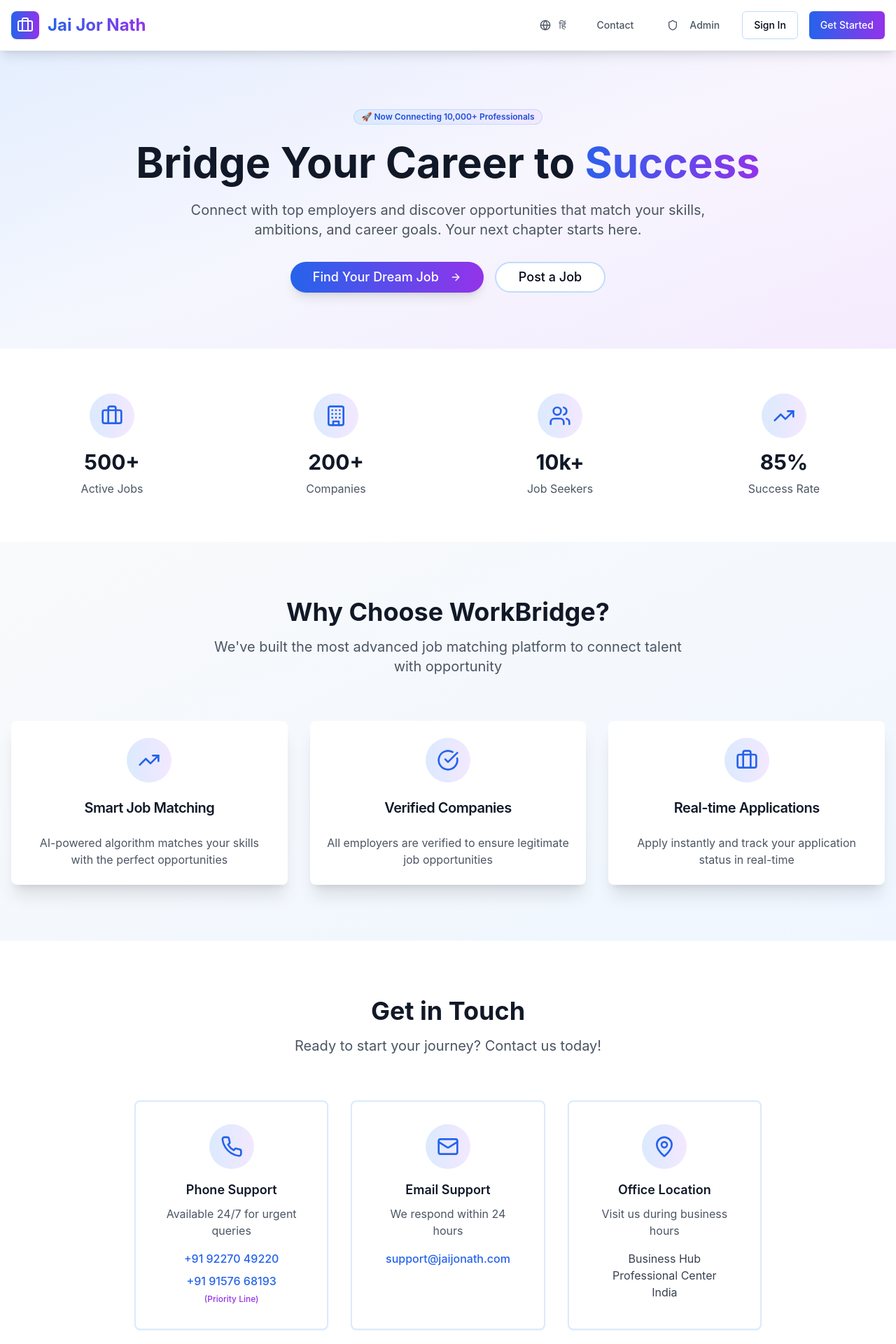
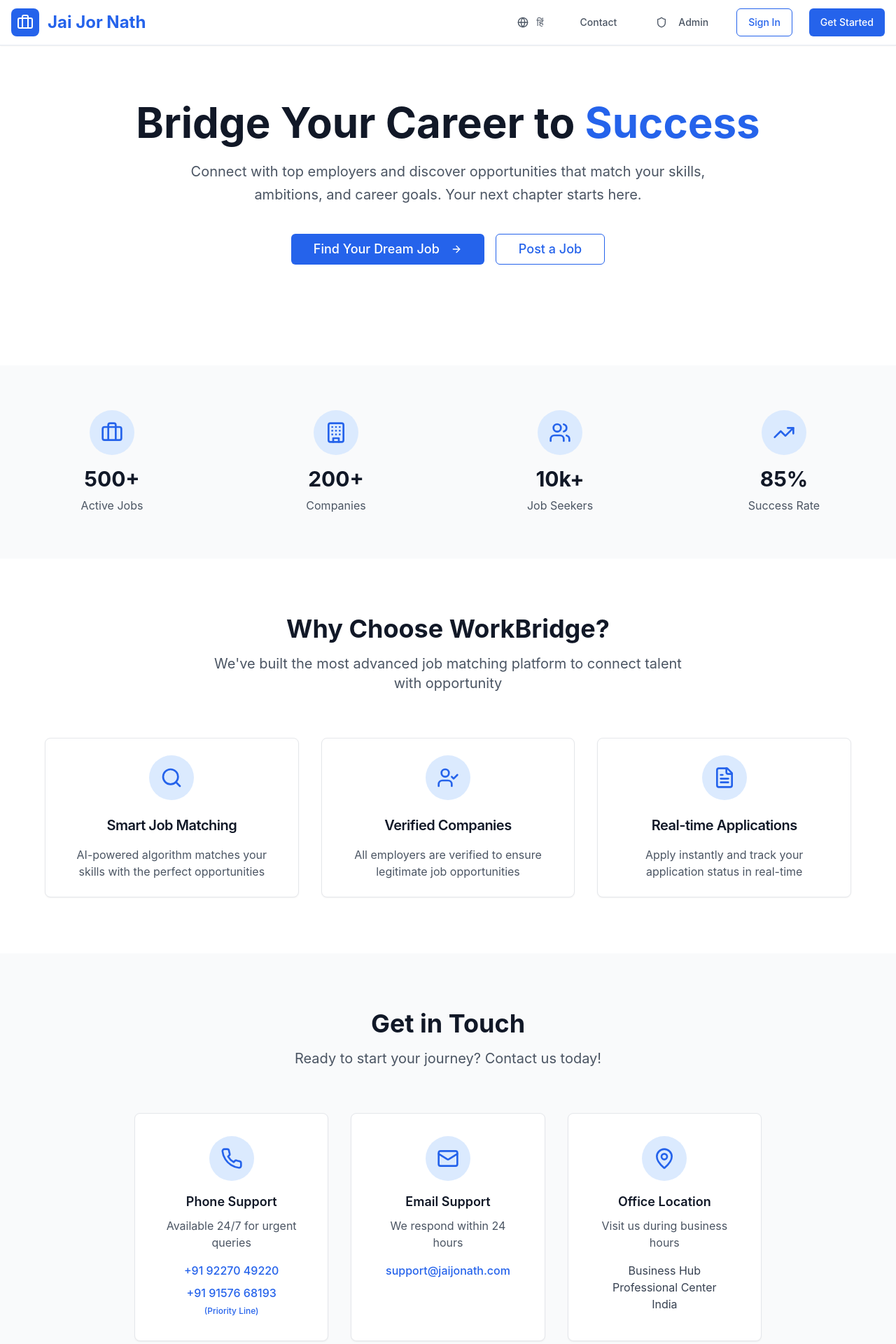
Before and after one commit to pankajpareek026/workbridge-connect-careers, a React (Vite) app: page / in a window 1280 px wide. Shown: the top 1920 px of the page at 70% size. Built offline with nearby package versions, Linux system fonts and the light colour scheme.

Commit message:
Refactor: Improve home page design
The AI will analyze the provided website and adjust the home page design to match it.

```diff
--- a/src/pages/Index.tsx
+++ b/src/pages/Index.tsx
@@ -1,8 +1,9 @@
+
 import React from 'react';
 import { Button } from '@/components/ui/button';
 import { Card, CardContent, CardDescription, CardHeader, CardTitle } from '@/components/ui/card';
 import { Badge } from '@/components/ui/badge';
-import { Briefcase, Users, Building, TrendingUp, Star, CheckCircle, ArrowRight, Shield, Phone, Mail, MapPin } from 'lucide-react';
+import { Briefcase, Users, Building, TrendingUp, Star, CheckCircle, ArrowRight, Shield, Phone, Mail, MapPin, Search, FileText, UserCheck } from 'lucide-react';
 import { useNavigate } from 'react-router-dom';
 import { useLanguage } from '@/contexts/LanguageContext';
 import AdminContact from '@/components/AdminContact';
@@ -23,17 +24,17 @@ const Index = () => {
     {
       title: t('features.smartMatching'),
       description: t('features.smartMatchingDesc'),
-      icon: TrendingUp
+      icon: Search
     },
     {
       title: t('features.verifiedCompanies'),
       description: t('features.verifiedCompaniesDesc'),
-      icon: CheckCircle
+      icon: UserCheck
     },
     {
       title: t('features.realTimeApps'),
       description: t('features.realTimeAppsDesc'),
-      icon: Briefcase
+      icon: FileText
     }
   ];
 
@@ -57,23 +58,23 @@ const Index = () => {
   return (
     <div className="min-h-screen bg-white">
       {/* Navigation */}
-      <header className="bg-white shadow-lg border-b sticky top-0 z-50">
-        <div className="container mx-auto px-4 py-4">
+      <header className="bg-white shadow-sm border-b sticky top-0 z-50">
+        <div className="container mx-auto px-4 py-3">
           <div className="flex items-center justify-between">
             <div className="flex items-center space-x-3">
-              <div className="w-10 h-10 bg-gradient-to-r from-blue-600 to-purple-600 rounded-lg flex items-center justify-center">
+              <div className="w-10 h-10 bg-blue-600 rounded-lg flex items-center justify-center">
                 <Briefcase className="h-6 w-6 text-white" />
               </div>
-              <h1 className="text-2xl font-bold bg-gradient-to-r from-blue-600 to-purple-600 bg-clip-text text-transparent">
+              <h1 className="text-2xl font-bold text-blue-600">
                 Jai Jor Nath
               </h1>
             </div>
-            <div className="flex items-center space-x-2 md:space-x-4">
+            <div className="flex items-center space-x-6">
               <LanguageSwitcher />
               <Button
                 variant="ghost"
                 onClick={() => navigate('/contact-us')}
-                className="text-gray-600 hover:text-blue-600 text-sm"
+                className="text-gray-600 hover:text-blue-600"
               >
                 {t('nav.contact')}
               </Button>
@@ -85,10 +86,10 @@ const Index = () => {
                 <Shield className="h-4 w-4 mr-2" />
                 {t('nav.admin')}
               </Button>
-              <Button variant="outline" onClick={() => navigate('/login')} className="text-sm border-blue-200 hover:bg-blue-50">
+              <Button variant="outline" onClick={() => navigate('/login')} className="border-blue-600 text-blue-600 hover:bg-blue-50">
                 {t('nav.signIn')}
               </Button>
-              <Button onClick={() => navigate('/register')} className="bg-gradient-to-r from-blue-600 to-purple-600 hover:from-blue-700 hover:to-purple-700 text-sm">
+              <Button onClick={() => navigate('/register')} className="bg-blue-600 hover:bg-blue-700 text-white">
                 {t('nav.getStarted')}
               </Button>
             </div>
@@ -97,25 +98,21 @@ const Index = () => {
       </header>
 
       {/* Hero Section */}
-      <section className="relative bg-gradient-to-br from-blue-50 via-white to-purple-50 py-20">
-        <div className="absolute inset-0 bg-gradient-to-r from-blue-600/5 to-purple-600/5"></div>
-        <div className="container mx-auto px-4 text-center relative">
+      <section className="bg-white py-20">
+        <div className="container mx-auto px-4 text-center">
           <div className="max-w-4xl mx-auto">
-            <Badge className="mb-6 bg-gradient-to-r from-blue-100 to-purple-100 text-blue-700 border-blue-200">
-              {t('hero.tagline')}
-            </Badge>
-            <h1 className="text-4xl md:text-5xl lg:text-6xl font-bold text-gray-900 mb-6 leading-tight">
+            <h1 className="text-5xl md:text-6xl font-bold text-gray-900 mb-6 leading-tight">
               {t('hero.title')}
-              <span className="bg-gradient-to-r from-blue-600 to-purple-600 bg-clip-text text-transparent"> {t('hero.titleHighlight')}</span>
+              <span className="text-blue-600"> {t('hero.titleHighlight')}</span>
               {language === 'hi' && <span> {t('hero.titleEnd')}</span>}
             </h1>
-            <p className="text-lg md:text-xl text-gray-600 mb-8 leading-relaxed max-w-3xl mx-auto">
+            <p className="text-xl text-gray-600 mb-10 leading-relaxed max-w-3xl mx-auto">
               {t('hero.description')}
             </p>
-            <div className="flex flex-col sm:flex-row gap-4 justify-center">
+            <div className="flex flex-col sm:flex-row gap-4 justify-center mb-16">
               <Button
                 size="lg"
-                className="bg-gradient-to-r from-blue-600 to-purple-600 hover:from-blue-700 hover:to-purple-700 text-base md:text-lg px-8 py-4 rounded-full shadow-lg hover:shadow-xl transition-all"
+                className="bg-blue-600 hover:bg-blue-700 text-white text-lg px-8 py-4"
                 onClick={() => navigate('/register')}
               >
                 {t('hero.findJob')}
@@ -124,7 +121,7 @@ const Index = () => {
               <Button
                 size="lg"
                 variant="outline"
-                className="text-base md:text-lg px-8 py-4 rounded-full border-2 border-blue-200 hover:bg-blue-50 hover:border-blue-300"
+                className="text-lg px-8 py-4 border-blue-600 text-blue-600 hover:bg-blue-50"
                 onClick={() => navigate('/register')}
               >
                 {t('hero.postJob')}
@@ -135,14 +132,14 @@ const Index = () => {
       </section>
 
       {/* Stats Section */}
-      <section className="py-16 bg-white">
+      <section className="py-16 bg-gray-50">
         <div className="container mx-auto px-4">
-          <div className="grid grid-cols-2 md:grid-cols-4 gap-8">
+          <div className="grid grid-cols-2 md:grid-cols-4 gap-8 text-center">
             {stats.map((stat, index) => {
               const Icon = stat.icon;
               return (
-                <div key={index} className="text-center group">
-                  <div className="w-16 h-16 bg-gradient-to-r from-blue-100 to-purple-100 rounded-full flex items-center justify-center mx-auto mb-4 group-hover:scale-110 transition-transform">
+                <div key={index} className="group">
+                  <div className="w-16 h-16 bg-blue-100 rounded-full flex items-center justify-center mx-auto mb-4">
                     <Icon className="h-8 w-8 text-blue-600" />
                   </div>
                   <h3 className="text-3xl font-bold text-gray-900 mb-2">{stat.value}</h3>
@@ -155,7 +152,7 @@ const Index = () => {
       </section>
 
       {/* Features Section */}
-      <section className="py-20 bg-gradient-to-br from-gray-50 to-blue-50">
+      <section className="py-20 bg-white">
         <div className="container mx-auto px-4">
           <div className="text-center mb-16">
             <h2 className="text-4xl font-bold text-gray-900 mb-4">{t('features.title')}</h2>
@@ -163,18 +160,18 @@ const Index = () => {
               {t('features.subtitle')}
             </p>
           </div>
-          <div className="grid md:grid-cols-3 gap-8">
+          <div className="grid md:grid-cols-3 gap-8 max-w-6xl mx-auto">
             {features.map((feature, index) => {
               const Icon = feature.icon;
               return (
-                <Card key={index} className="border-0 shadow-xl hover:shadow-2xl transition-all duration-300 bg-white hover:scale-105">
-                  <CardHeader className="text-center">
-                    <div className="w-16 h-16 bg-gradient-to-r from-blue-100 to-purple-100 rounded-full flex items-center justify-center mx-auto mb-4">
+                <Card key={index} className="border border-gray-200 shadow-sm hover:shadow-md transition-shadow bg-white">
+                  <CardHeader className="text-center pb-4">
+                    <div className="w-16 h-16 bg-blue-100 rounded-full flex items-center justify-center mx-auto mb-4">
                       <Icon className="h-8 w-8 text-blue-600" />
                     </div>
                     <CardTitle className="text-xl text-gray-900">{feature.title}</CardTitle>
                   </CardHeader>
-                  <CardContent className="text-center">
+                  <CardContent className="text-center pt-0">
                     <p className="text-gray-600">{feature.description}</p>
                   </CardContent>
                 </Card>
@@ -185,7 +182,7 @@ const Index = () => {
       </section>
 
       {/* Contact Section */}
-      <section className="py-20 bg-white">
+      <section className="py-20 bg-gray-50">
         <div className="container mx-auto px-4">
           <div className="text-center mb-16">
             <h2 className="text-4xl font-bold text-gray-900 mb-4">Get in Touch</h2>
@@ -196,9 +193,9 @@ const Index = () => {
 
           <div className="max-w-4xl mx-auto">
             <div className="grid md:grid-cols-3 gap-8">
-              <Card className="border-2 border-blue-100 hover:border-blue-200 transition-colors">
+              <Card className="bg-white border border-gray-200 shadow-sm hover:shadow-md transition-shadow">
                 <CardContent className="p-8 text-center">
-                  <div className="w-16 h-16 bg-gradient-to-r from-blue-100 to-purple-100 rounded-full flex items-center justify-center mx-auto mb-4">
+                  <div className="w-16 h-16 bg-blue-100 rounded-full flex items-center justify-center mx-auto mb-4">
                     <Phone className="h-8 w-8 text-blue-600" />
                   </div>
                   <h3 className="text-lg font-semibold text-gray-900 mb-2">Phone Support</h3>
@@ -216,14 +213,14 @@ const Index = () => {
                     >
                       +91 91576 68193
                     </a>
-                    <span className="text-xs text-purple-600 font-medium">(Priority Line)</span>
+                    <span className="text-xs text-blue-600 font-medium">(Priority Line)</span>
                   </div>
                 </CardContent>
               </Card>
 
-              <Card className="border-2 border-blue-100 hover:border-blue-200 transition-colors">
+              <Card className="bg-white border border-gray-200 shadow-sm hover:shadow-md transition-shadow">
                 <CardContent className="p-8 text-center">
-                  <div className="w-16 h-16 bg-gradient-to-r from-blue-100 to-purple-100 rounded-full flex items-center justify-center mx-auto mb-4">
+                  <div className="w-16 h-16 bg-blue-100 rounded-full flex items-center justify-center mx-auto mb-4">
                     <Mail className="h-8 w-8 text-blue-600" />
                   </div>
                   <h3 className="text-lg font-semibold text-gray-900 mb-2">Email Support</h3>
@@ -237,9 +234,9 @@ const Index = () => {
                 </CardContent>
               </Card>
 
-              <Card className="border-2 border-blue-100 hover:border-blue-200 transition-colors">
+              <Card className="bg-white border border-gray-200 shadow-sm hover:shadow-md transition-shadow">
                 <CardContent className="p-8 text-center">
-                  <div className="w-16 h-16 bg-gradient-to-r from-blue-100 to-purple-100 rounded-full flex items-center justify-center mx-auto mb-4">
+                  <div className="w-16 h-16 bg-blue-100 rounded-full flex items-center justify-center mx-auto mb-4">
                     <MapPin className="h-8 w-8 text-blue-600" />
                   </div>
                   <h3 className="text-lg font-semibold text-gray-900 mb-2">Office Location</h3>
@@ -257,7 +254,7 @@ const Index = () => {
       </section>
 
       {/* Testimonials Section */}
-      <section className="py-20 bg-gradient-to-br from-blue-50 to-purple-50">
+      <section className="py-20 bg-white">
         <div className="container mx-auto px-4">
           <div className="text-center mb-16">
             <h2 className="text-4xl font-bold text-gray-900 mb-4">{t('testimonials.title')}</h2>
@@ -265,7 +262,7 @@ const Index = () => {
           </div>
           <div className="grid md:grid-cols-2 gap-8 max-w-4xl mx-auto">
             {testimonials.map((testimonial, index) => (
-              <Card key={index} className="border-0 shadow-xl bg-white">
+              <Card key={index} className="bg-white border border-gray-200 shadow-sm">
                 <CardHeader>
                   <div className="flex items-center space-x-1 mb-4">
                     {[...Array(testimonial.rating)].map((_, i) => (
@@ -289,7 +286,7 @@ const Index = () => {
       </section>
 
       {/* CTA Section */}
-      <section className="py-20 bg-gradient-to-r from-blue-600 to-purple-600">
+      <section className="py-20 bg-blue-600">
         <div className="container mx-auto px-4 text-center">
           <div className="max-w-3xl mx-auto">
             <h2 className="text-4xl font-bold text-white mb-6">{t('cta.title')}</h2>
@@ -300,7 +297,7 @@ const Index = () => {
               <Button
                 size="lg"
                 variant="secondary"
-                className="text-lg px-8 py-4 bg-white text-blue-600 hover:bg-gray-100 rounded-full shadow-lg"
+                className="text-lg px-8 py-4 bg-white text-blue-600 hover:bg-gray-100"
                 onClick={() => navigate('/register')}
               >
                 {t('cta.startJourney')}
@@ -317,7 +314,7 @@ const Index = () => {
           <div className="grid md:grid-cols-4 gap-8 mb-8">
             <div>
               <div className="flex items-center space-x-3 mb-4">
-                <div className="w-8 h-8 bg-gradient-to-r from-blue-600 to-purple-600 rounded-lg flex items-center justify-center">
+                <div className="w-8 h-8 bg-blue-600 rounded-lg flex items-center justify-center">
                   <Briefcase className="h-5 w-5 text-white" />
                 </div>
                 <span className="text-xl font-bold">Jai Jor Nath</span>
```
